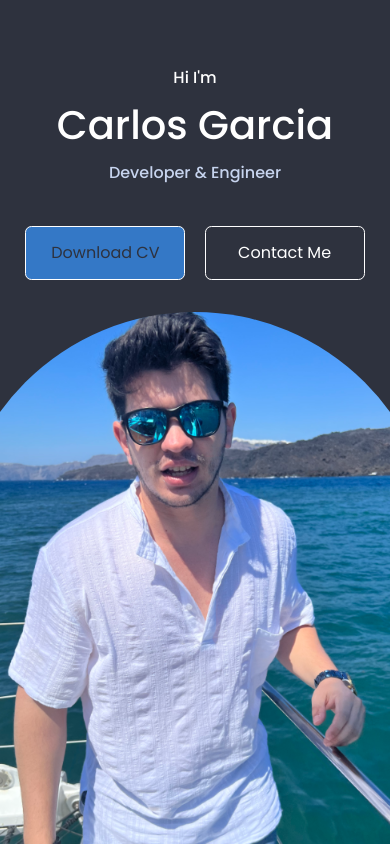
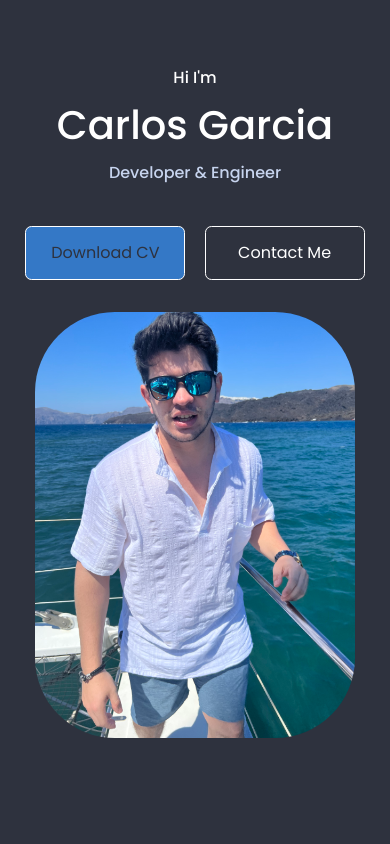
Before and after one commit to cagarcia2011/carlosadriangarcia, a React (Create React App) app: page / in a window 390 px wide. Built offline with nearby package versions, Linux system fonts and the light colour scheme.

Commit message:
Adjusted main picture for responsiveness.

```diff
--- a/src/components/header/header.css
+++ b/src/components/header/header.css
@@ -76,11 +76,15 @@ header {
 /* == MEDIA QUERIES (MEDIUM DEVICES) == */
 @media screen and (max-width: 1024px) {
     header {
-        height: 68vh;
+        height: 70vh;
     }
+}
 
+@media screen and (max-width: 1080px) {
     .me {
-        border-radius: 15rem 15rem 0 0;
+        width: 20rem;
+        height: 26.66rem;
+        left: calc(50% - 10rem);
     }
 }
 
@@ -89,6 +93,7 @@ header {
     header {
         height: 100vh;
     }
+
     .header__socials,
     .scroll__down {
         display: none;
```
